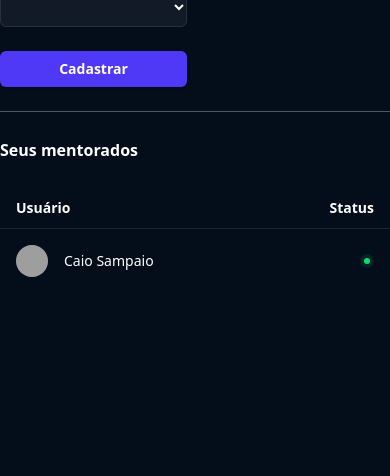
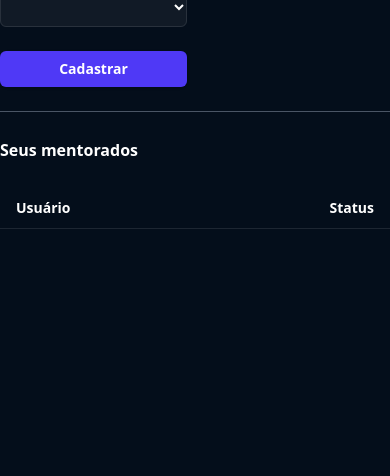
Before and after one commit to Emicy963/Mentoring-Web-Site, a Django app: page /mentees/ in a window 390 px wide. Shown: the part 417-893 px from the top of the page. Run offline with Django 5.2, Linux system fonts and the light colour scheme; the visitor is signed in with stand-in values (Sample User, id 1); data that the repository does not hold is empty; grey boxes are pictures that could not be loaded.

Commit message:
Put in mentees in template

```diff
--- a/mentees/templates/mentees.html
+++ b/mentees/templates/mentees.html
@@ -66,8 +66,7 @@
                         </div>
                     </div>
                     <div>
-                        <label for="
-                        stage" class="block text-sm/6 font-medium text-gray-200">Estágio</label>
+                        <label for="stage" class="block text-sm/6 font-medium text-gray-200">Estágio</label>
                         <div class="mt-2">
                             <select name="stage" id="stage" class="block w-full rounded-md bg-white/5 px-3 py-2 text-base text-white outline outline-1 -outline-offset-1 outline-white/10 placeholder:text-gray-500 focus:outline focus:outline-2 focus:-outline-offset-2 focus:outline-indigo-500 sm:text-sm/6">
 
@@ -83,9 +82,9 @@
                 </div>
 
                 <div class="mt-4">
-                        <label class="block text-sm/6 font-medium text-gray-200">Navigator</label>
+                        <label for="mentees" class="block text-sm/6 font-medium text-gray-200">Navigator</label>
                         <div class="mt-2">
-                            <select name="navigator" id="" class="block w-full rounded-md bg-white/5 px-3 py-2 text-base text-white outline outline-1 -outline-offset-1 outline-white/10 placeholder:text-gray-500 focus:outline focus:outline-2 focus:-outline-offset-2 focus:outline-indigo-500 sm:text-sm/6">
+                            <select name="navigator" id="mentees" class="block w-full rounded-md bg-white/5 px-3 py-2 text-base text-white outline outline-1 -outline-offset-1 outline-white/10 placeholder:text-gray-500 focus:outline focus:outline-2 focus:-outline-offset-2 focus:outline-indigo-500 sm:text-sm/6">
 
                                 {% for navigator in navigators %}
                                     <option value="{{navigator.id}}">{{navigator.name}}</option>
@@ -130,16 +129,17 @@
               <tbody class="divide-y divide-white/5">
 
 
+                {% for mentee in mentees %}
                 <tr>
                   <td class="py-4 pl-4 pr-8 sm:pl-6 lg:pl-8">
                     <div class="flex items-center gap-x-4">
-                        <img src="#" alt="" class="size-8 rounded-full bg-gray-800">
-                        <div class="truncate text-sm/6 font-medium text-white">Caio Sampaio</div>
+                      <img src="{{mentee.photo.url}}" alt="" class="size-8 rounded-full bg-gray-800">
+                      <div class="truncate text-sm/6 font-medium text-white">{{mentee.name}}</div>
                     </div>
                   </td>
                   <td class="hidden py-4 pl-0 pr-4 sm:table-cell sm:pr-8">
                     <div class="flex gap-x-3">
-                        <div class="rounded-md bg-gray-700/40 px-2 py-1 text-xs font-medium text-gray-400 ring-1 ring-inset ring-white/10">10-100k</div>
+                      <div class="rounded-md bg-gray-700/40 px-2 py-1 text-xs font-medium text-gray-400 ring-1 ring-inset ring-white/10">{{mentee.stage}}</div>
                     </div>
                   </td>
                   <td class="py-4 pl-0 pr-4 text-sm/6 sm:pr-8 lg:pr-20">
@@ -150,12 +150,14 @@
                       <div class="hidden text-white sm:block">Ativo</div>
                     </div>
                   </td>
-                    <td class="hidden py-4 pl-0 pr-8 text-sm/6 text-gray-400 md:table-cell lg:pr-20">26/03/2025</td>
+                  <td class="hidden py-4 pl-0 pr-8 text-sm/6 text-gray-400 md:table-cell lg:pr-20">{{mentee.create_at}}</td>
                   <td class="hidden py-4 pl-0 pr-8 text-sm/6 text-gray-400 md:table-cell lg:pr-20">
 
-                        Caio Sampaio
+                    {{mentee.navigator.name}}
+
                   </td>
                 </tr>
+                {% endfor %}
 
               </tbody>
             </table>
```
Lines whose indentation alone changed are shown as unchanged.
